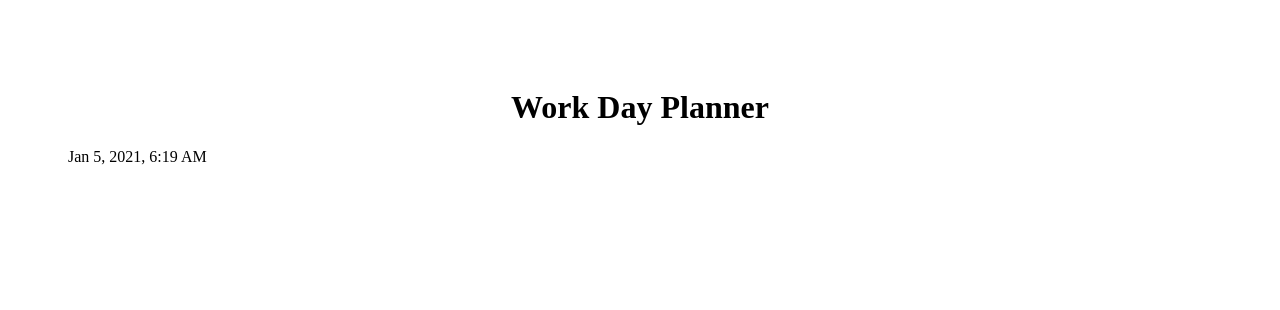
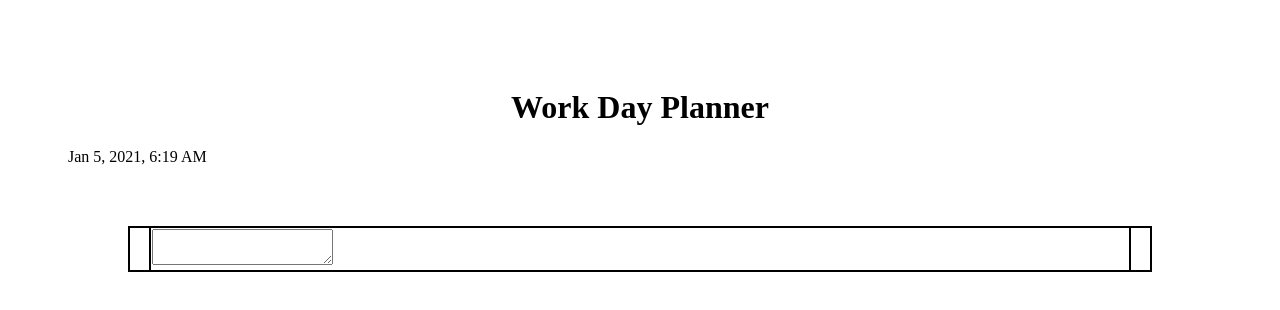
Before and after one commit to spenrad/Daily-Planner, a plain HTML site: page index.html in a window 1280 px wide. Drawn offline with Linux system fonts and the light colour scheme.

Commit message:
successfully added table row to webpage via jquery, need to add for loop to fill out table

```diff
--- a/index.html
+++ b/index.html
@@ -19,7 +19,7 @@
     <div class= "container">
         <!-- 3 column, 9 row table -->
             <!-- column1 hours 9-5, column2 input form, column 3 save to local storage -->
-        <table>
+        <table id="plannerTable">
             <!-- <tr>
                 <td>9 a.m.</td>
                 <td class= "input" id= "9">
--- a/script.js
+++ b/script.js
@@ -10,3 +10,15 @@ var now = time.toLocaleString(DateTime.DATETIME_MED);
 $('h1').after(now);
 
 // Create trs and tds with jquery
+
+var tr = $('<tr>');
+var timeSlot = $('<td>');
+var textTd = $('<td>');
+var textArea = $('<textarea>');
+var saveIcon = $('<td>');
+
+
+
+tr.append(timeSlot, textTd, saveIcon);
+textTd.append(textArea);
+$('#plannerTable').append(tr);
```
